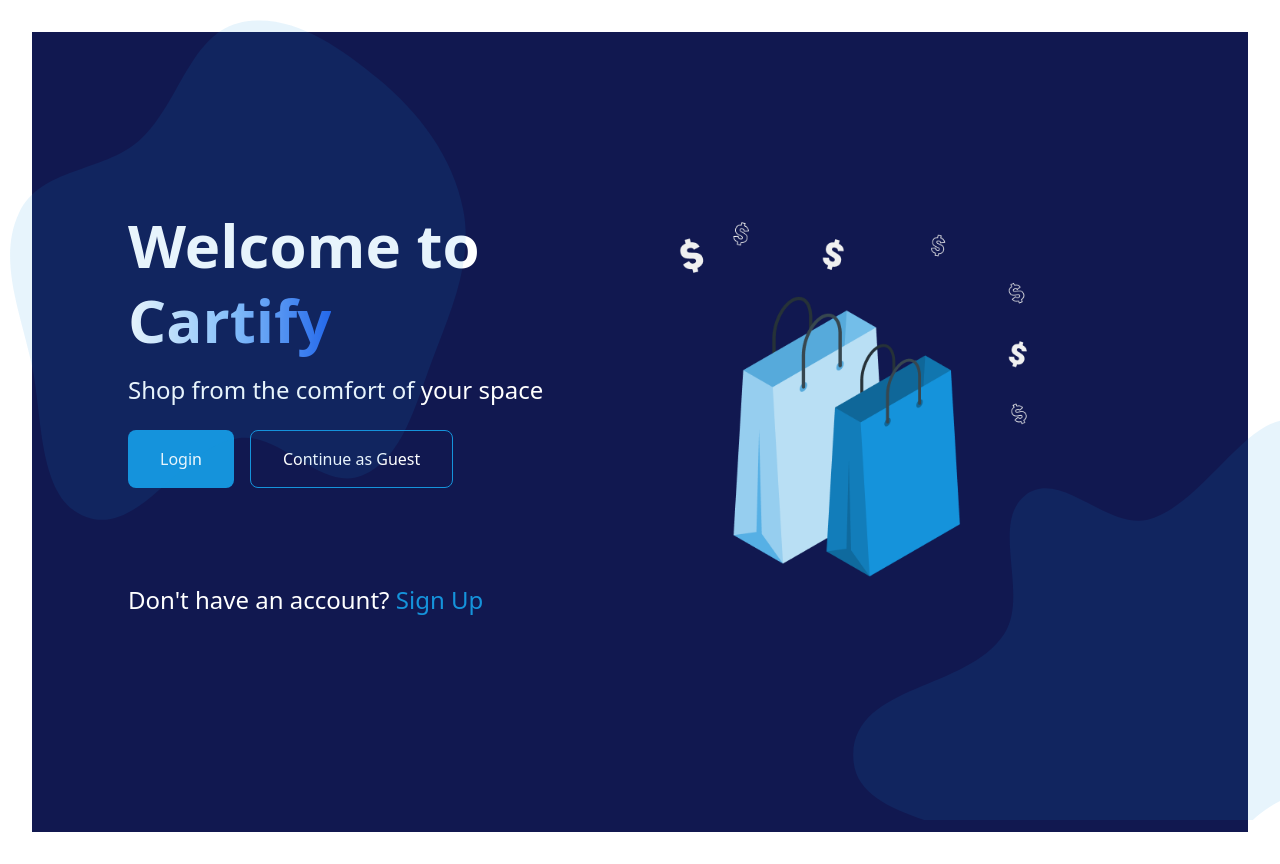
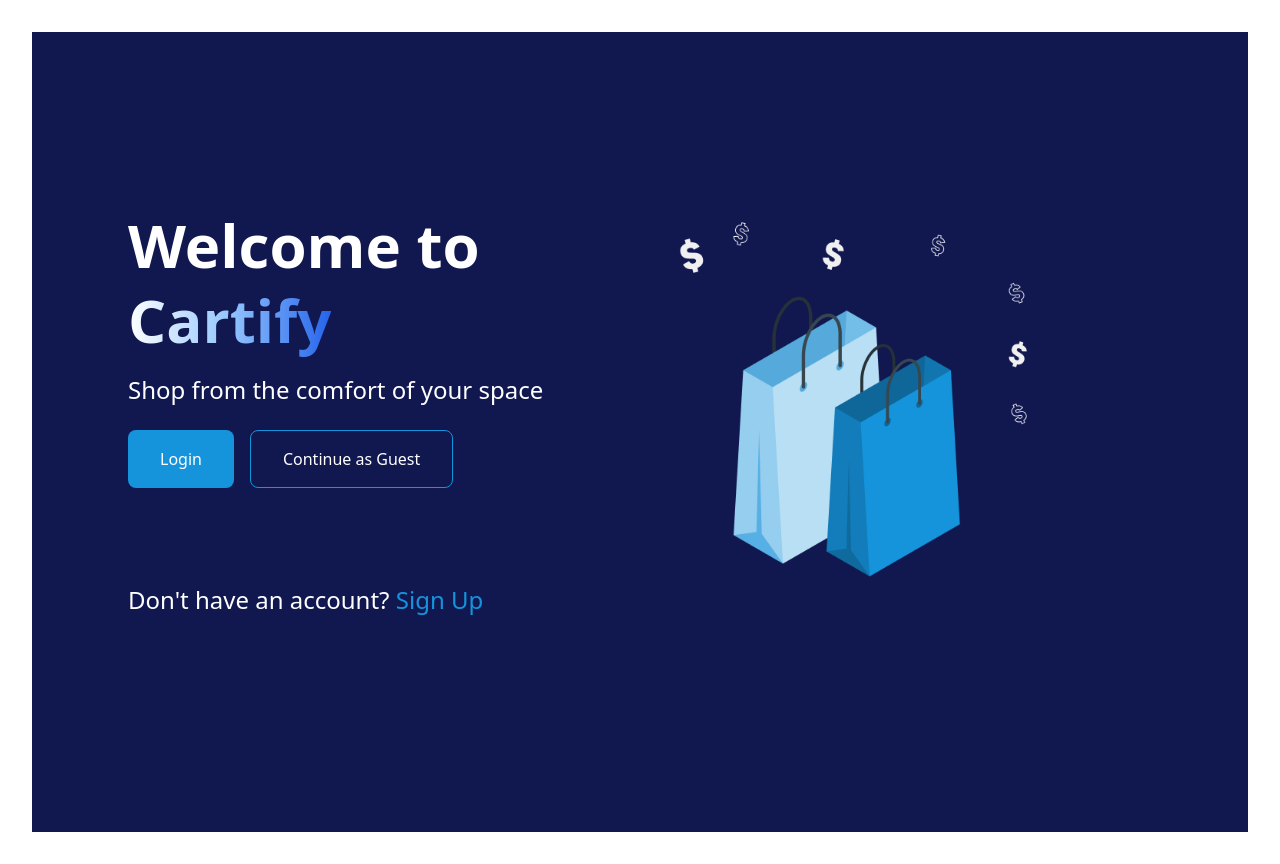
Before and after one commit to ozioma23/cartify-app, a React (Vite) app in the folder cartify/: page / in a window 1280 px wide. Built offline with nearby package versions, Linux system fonts and the light colour scheme.

Commit message:
more changes made

```diff
--- a/cartify/src/pages/LandingPage.jsx
+++ b/cartify/src/pages/LandingPage.jsx
@@ -25,7 +25,7 @@ const LandingPage = () => {
 
   return (
     <>
-      <div className="overflow-auto lg:overflow-hidden sm:overflow-visible w-full flex flex-col-reverse lg:flex-row items-center justify-center min-h-screen px-8 md:px-12 lg:px-24 bg-primary text-white">
+      <div className=" w-full flex flex-col-reverse lg:flex-row items-center justify-center min-h-screen px-8 md:px-12 lg:px-24 bg-primary text-white">
         <div className="flex flex-col text-left lg:text-left lg:p1-12 w-full lg:w-1/2">
           <h1 className="text-2xl md:text-5xl lg:text-6xl font-bold fade-in-text">
             Welcome to
@@ -75,17 +75,6 @@ const LandingPage = () => {
           />
         </div>
       </div>
-      <img
-        src="/shapes/irregular1.svg"
-        alt="Irregular Shape 1"
-        className="absolute top-[-30px] lg:top-[20px] left-0 sm:left-[-15px] w-[300px] h-[250px] sm:w-[400px] sm:h-[350px] md:w-[500px] md:h-[450px] lg:w-[600px] lg:h-[500px] pointer-events-none"
-      />
-
-      <img
-        src="/shapes/irregular2.svg"
-        alt="Irregular Shape 2"
-        className="absolute bottom-[-50px] md:bottom-[-20px] right-0 w-[300px] h-[250px] sm:w-[350px] sm:h-[300px] md:w-[400px] md:h-[350px] lg:w-[450px] lg:h-[400px] pointer-events-none"
-      />
     </>
   );
 };
```
